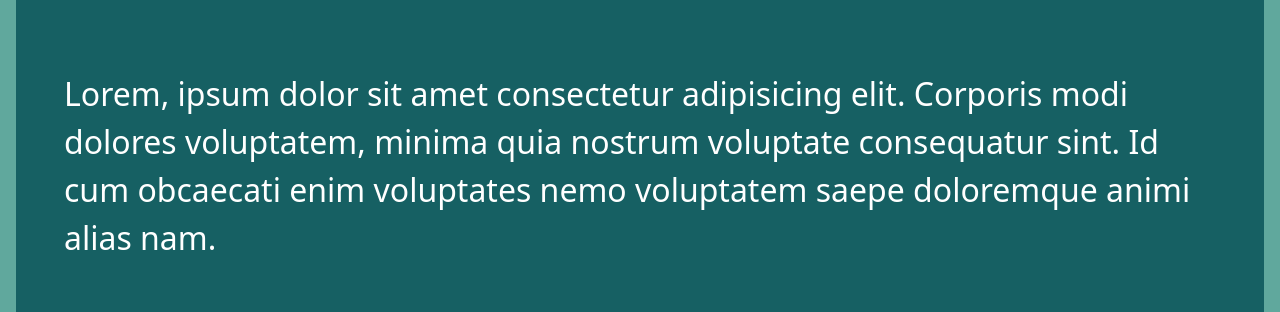
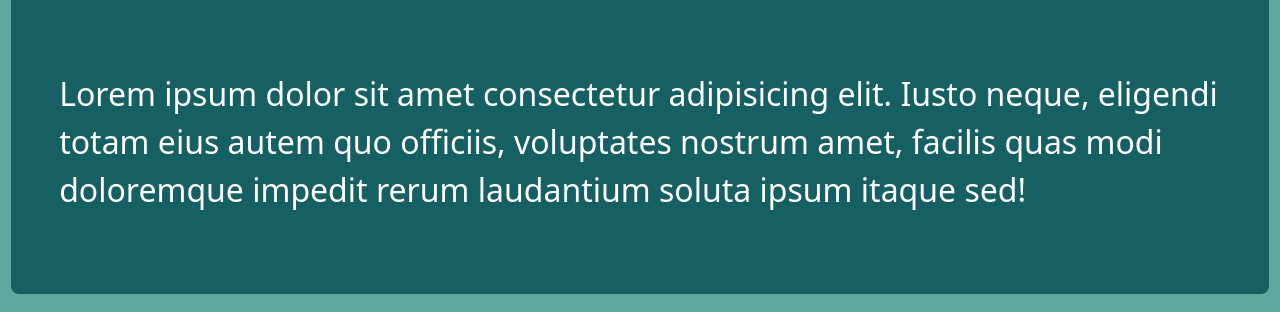
Before and after one commit to GiovaniFZ/my-website-vue, a Vue app: page / in a window 1280 px wide. Shown: the part 394-706 px from the top of the page. Built offline with nearby package versions, Linux system fonts and the light colour scheme; what oh-vue-icons would draw is missing.

Commit message:
ref: separate aboutMe, decrease image and margin sizes a little

```diff
--- a/src/App.vue
+++ b/src/App.vue
@@ -3,10 +3,13 @@ import Header from './components/Header.vue';
 import RoundedSection from './components/RoundedSection.vue';
 // import { BiLightbulbFill } from "oh-vue-icons/icons";
 import './style.css'
+import AboutMe from './views/AboutMe.vue';
 </script>
 
 <template>
   <Header />
-  <RoundedSection image="https://github.com/GiovaniFZ.png" title="About me" isFirst hasImage />
+  <RoundedSection image="https://github.com/GiovaniFZ.png" title="About me" isFirst hasImage>
+    <AboutMe />
+  </RoundedSection>
   <!-- <RoundedSection :icon="BiLightbulbFill" title="My skills" /> -->
 </template>
--- a/src/components/RoundedSection.vue
+++ b/src/components/RoundedSection.vue
@@ -20,8 +20,7 @@ defineProps({
       <v-icon scale="3" v-else name="bi-lightbulb-fill" />
       <h1>{{ title }}</h1>
     </div>
-    <p>Lorem, ipsum dolor sit amet consectetur adipisicing elit. Corporis modi dolores voluptatem, minima quia nostrum
-      voluptate consequatur sint. Id cum obcaecati enim voluptates nemo voluptatem saepe doloremque animi alias nam.</p>
+    <slot></slot>
   </div>
 </template>
 
@@ -50,7 +49,7 @@ defineProps({
   background-color: #166063;
   border-radius: 8px;
   padding: 3rem;
-  margin: 5rem 0.5rem 2rem 0.5rem;
+  margin: 5rem 0.2rem 2rem 0.2rem;
   animation: colors 3s;
 }
 
@@ -75,8 +74,8 @@ p {
 }
 
 img {
-  width: 20%;
-  height: 20%;
+  width: 17%;
+  height: 17%;
   border-radius: 50%;
   animation: goToTop 1.2s;
 }
--- /dev/null
+++ b/src/views/AboutMe.vue
@@ -0,0 +1,4 @@
+<template>
+    <p>Lorem ipsum dolor sit amet consectetur adipisicing elit. Iusto neque, eligendi totam eius autem quo officiis,
+        voluptates nostrum amet, facilis quas modi doloremque impedit rerum laudantium soluta ipsum itaque sed!</p>
+</template>
```
